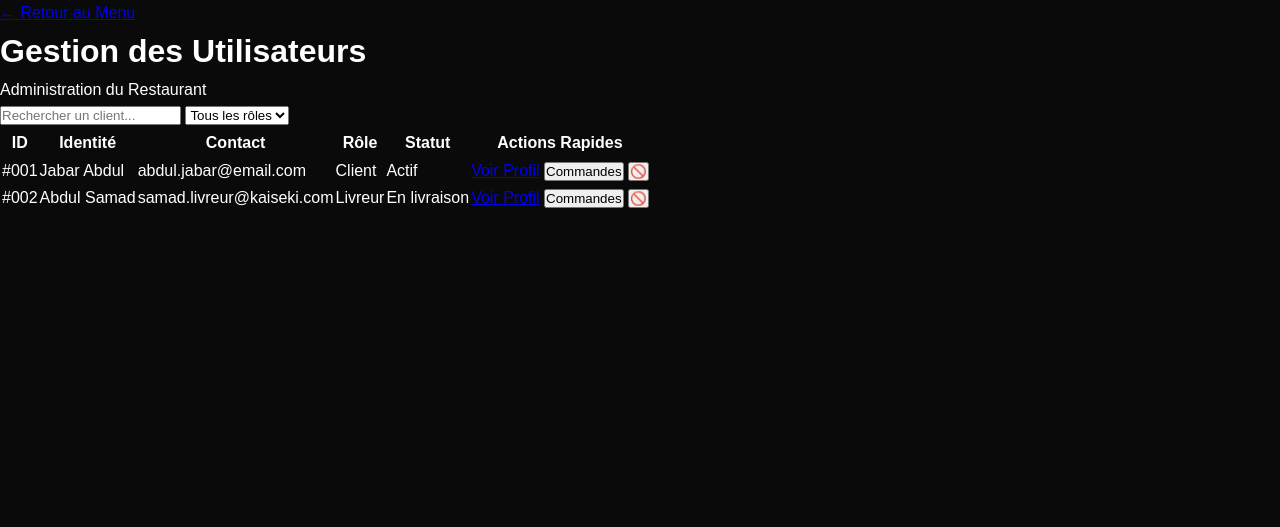
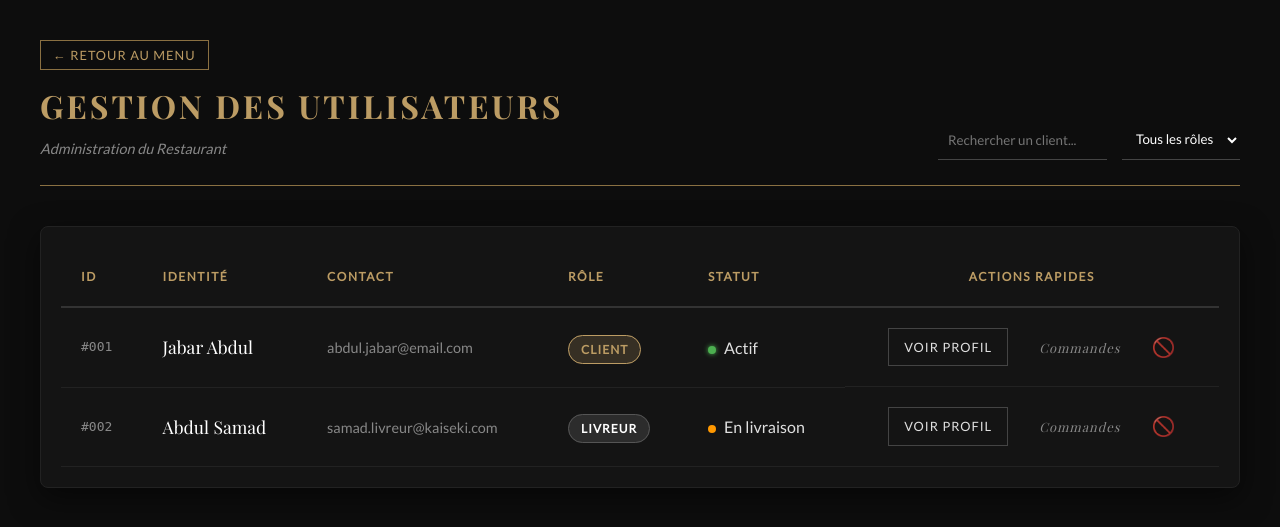
Before and after one commit to Edmanito/Yumland, a PHP site: page /admin.html in a window 1280 px wide. Shown: the top 527 px of the page. Run offline with PHP 8.4, Linux system fonts and the light colour scheme.

Commit message:
Update style.css admin ajouté

```diff
--- a/style.css
+++ b/style.css
@@ -807,3 +807,261 @@ html { scroll-behavior: smooth; }
     color: var(--white);
     font-size: 1.2rem;
 }
+
+
+/* =========================================
+    SECTION 13 : PAGE ADMIN
+   ========================================= */
+
+:root {
+    --bg-dark: #0d0d0d;
+    --bg-card: #141414;
+    --gold: #bc9c64;
+    --gold-dim: #8a7042;
+    --text-main: #e0e0e0;
+    --text-muted: #888;
+    --danger: #8b0000;
+}
+
+body {
+    background-color: var(--bg-dark);
+    color: var(--text-main);
+    font-family: 'Lato', sans-serif;
+    margin: 0;
+    padding: 40px;
+}
+
+h1, h2, h3, .user-name {
+    font-family: 'Playfair Display', serif;
+}
+
+/* --- HEADER --- */
+.admin-header {
+    display: flex;
+    justify-content: space-between;
+    align-items: flex-end;
+    border-bottom: 1px solid var(--gold-dim);
+    padding-bottom: 25px;
+    margin-bottom: 40px;
+}
+
+.title-group {
+    display: flex;
+    flex-direction: column;
+    gap: 10px;
+}
+
+/* Nouveau bouton retour simple */
+.btn-retour-header {
+    text-decoration: none;
+    color: var(--gold);
+    font-size: 0.8rem;
+    text-transform: uppercase;
+    letter-spacing: 1px;
+    border: 1px solid var(--gold-dim);
+    padding: 4px 12px;
+    width: fit-content;
+    transition: 0.3s;
+}
+
+.btn-retour-header:hover {
+    background: var(--gold);
+    color: black;
+    border-color: var(--gold);
+}
+
+.header-content h1 {
+    color: var(--gold);
+    text-transform: uppercase;
+    letter-spacing: 3px;
+    margin: 0;
+    font-size: 2rem;
+}
+
+.subtitle {
+    color: var(--text-muted);
+    margin: 5px 0 0 0;
+    font-size: 0.9rem;
+    font-style: italic;
+}
+
+/* --- RECHERCHE --- */
+.search-container {
+    display: flex;
+    gap: 15px;
+}
+
+.search-container input, .search-container select {
+    background: transparent;
+    border: none;
+    border-bottom: 1px solid #444;
+    color: white;
+    padding: 10px;
+    font-family: 'Lato', sans-serif;
+    transition: 0.3s;
+}
+
+.search-container input:focus, .search-container select:focus {
+    outline: none;
+    border-bottom: 1px solid var(--gold);
+}
+
+.search-container select {
+    background-color: var(--bg-dark);
+    cursor: pointer;
+}
+
+/* --- TABLEAU --- */
+.table-wrapper {
+    background: var(--bg-card);
+    border-radius: 8px;
+    padding: 20px;
+    box-shadow: 0 10px 30px rgba(0,0,0,0.5);
+    border: 1px solid #222;
+}
+
+.user-table {
+    width: 100%;
+    border-collapse: collapse;
+}
+
+.user-table th {
+    text-transform: uppercase;
+    font-size: 0.75rem;
+    letter-spacing: 1.5px;
+    color: var(--gold);
+    padding: 20px;
+    text-align: left;
+    border-bottom: 2px solid #333;
+}
+
+.text-center {
+    text-align: center !important;
+}
+
+.user-table td {
+    padding: 20px;
+    border-bottom: 1px solid #222;
+    vertical-align: middle;
+}
+
+.user-table tr:hover {
+    background-color: rgba(188, 156, 100, 0.03);
+}
+
+/* --- TEXTE & BADGES --- */
+.id-cell {
+    font-family: monospace;
+    color: var(--text-muted);
+}
+
+.user-name {
+    font-size: 1.1rem;
+    color: white;
+}
+
+.user-email {
+    color: var(--text-muted);
+    font-size: 0.9rem;
+}
+
+.badge {
+    padding: 6px 12px;
+    border-radius: 50px;
+    font-size: 0.75em;
+    text-transform: uppercase;
+    letter-spacing: 1px;
+    font-weight: bold;
+}
+
+.badge.client {
+    background: rgba(188, 156, 100, 0.2);
+    color: var(--gold);
+    border: 1px solid var(--gold);
+}
+
+.badge.livreur {
+    background: rgba(255, 255, 255, 0.1);
+    color: white;
+    border: 1px solid #555;
+}
+
+/* --- STATUT DOTS --- */
+.status-dot {
+    height: 8px;
+    width: 8px;
+    background-color: #bbb;
+    border-radius: 50%;
+    display: inline-block;
+    margin-right: 5px;
+}
+.status-dot.active { background-color: #4caf50; box-shadow: 0 0 5px #4caf50; }
+.status-dot.busy { background-color: #ff9800; }
+
+/* --- BOUTONS D'ACTION --- */
+.action-cell {
+    display: flex;
+    gap: 15px;
+    justify-content: center;
+    align-items: center;
+}
+
+.btn-kaiseki {
+    background: transparent;
+    border: 1px solid #444;
+    color: var(--text-main);
+    padding: 8px 15px;
+    cursor: pointer;
+    font-size: 0.8rem;
+    transition: all 0.3s ease;
+    text-transform: uppercase;
+    letter-spacing: 1px;
+    text-decoration: none;
+    display: inline-flex;
+    align-items: center;
+    justify-content: center;
+}
+
+.btn-profil:hover {
+    border-color: var(--gold);
+    color: var(--gold);
+    box-shadow: 0 0 10px rgba(188, 156, 100, 0.1);
+}
+
+.btn-commandes {
+    border-color: transparent;
+    color: var(--text-muted);
+    font-style: italic;
+    text-transform: none;
+    font-family: 'Playfair Display', serif;
+}
+
+.btn-commandes:hover {
+    color: white;
+    text-decoration: underline;
+}
+
+.btn-icon {
+    background: none;
+    border: none;
+    cursor: pointer;
+    font-size: 1.2rem;
+    transition: transform 0.2s;
+    opacity: 0.7;
+}
+
+.btn-icon:hover {
+    transform: scale(1.2);
+    opacity: 1;
+}
+
+/* --- ETAT BLOQUÉ --- */
+.user-blocked {
+    background-color: rgba(139, 0, 0, 0.1) !important;
+}
+
+.user-blocked .user-name,
+.user-blocked .user-email {
+    text-decoration: line-through;
+    opacity: 0.5;
+}
```
